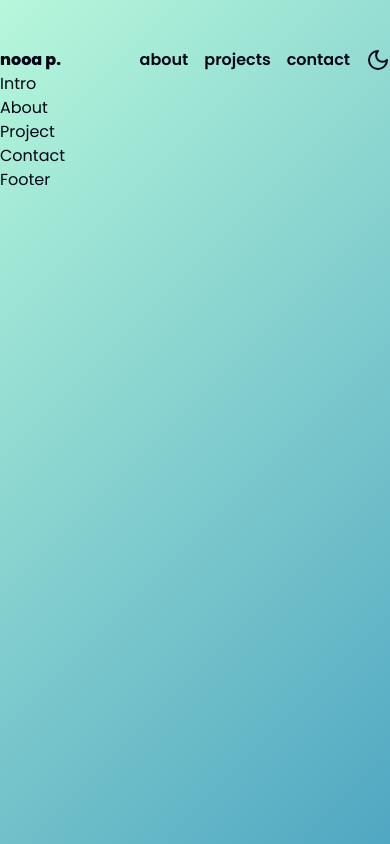
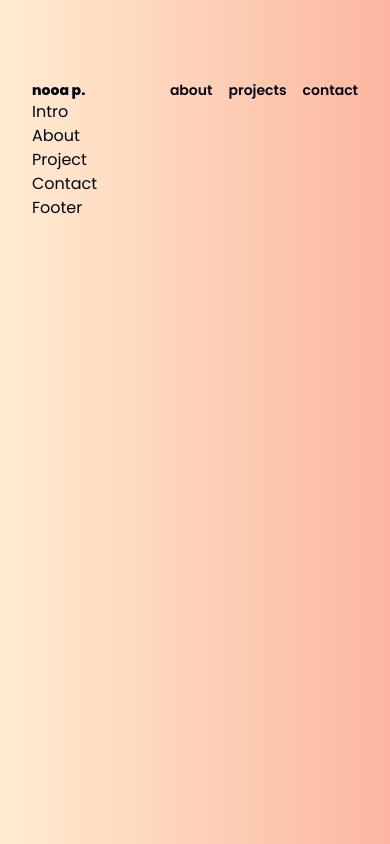
Before and after one commit to nooa-p/nooa-p.github.io, a React (Vite) app: page / in a window 390 px wide. Built offline with nearby package versions, Linux system fonts and the light colour scheme.

Commit message:
remove dark mode & toggle

```diff
--- a/index.html
+++ b/index.html
@@ -11,7 +11,7 @@
 
     <title>Nooa Peltokangas</title>
   </head>
-  <body class="text-slate-950 dark:text-stone-200 transition-colors duration-150 ease-in motion-reduce:transition-none">
+  <body class="text-slate-950">
     <div id="root"></div>
     <script type="module" src="/src/main.jsx"></script>
   </body>
--- a/src/App.jsx
+++ b/src/App.jsx
@@ -7,7 +7,7 @@ import Footer from "./components/Footer"
 
 function App() {
   return (
-    <main className="max-w-3xl mx-auto mt-12 flex flex-col">
+    <main className="max-w-3xl mx-auto mt-12 flex flex-col p-8">
       <Header />
         <Intro />
         <About />
--- a/src/components/Header.jsx
+++ b/src/components/Header.jsx
@@ -1,45 +1,11 @@
-import { useState, useEffect } from "react"
-import { Moon, Sun } from "lucide-react"
-
-function Toggle() {
-  const [isDark, setIsDark] = useState(false)
-
-  useEffect(() => {
-    // check user color scheme preference on page load
-    if (window.matchMedia('(prefers-color-scheme: dark)').matches) {
-      document.getElementsByTagName('html')[0].classList.add('dark')
-      setIsDark(true)
-    }
-  }, [])
-
-  // handle clicking color scheme toggle
-  function handleClick() {
-    if (isDark) {
-      setIsDark(false)
-      document.getElementsByTagName('html')[0].classList.remove('dark')
-    } else {
-      setIsDark(true)
-      document.getElementsByTagName('html')[0].classList.add('dark')
-    }
-  }
-
-  return (
-    <div onClick={handleClick} className="hover:cursor-pointer self-center" tabIndex={0}>
-      <Moon className="opacity-100 dark:opacity-0 transition-opacity ease-in duration-150 motion-reduce:transition-none" />
-      <Sun className="-mt-6 opacity-0 dark:opacity-100 transition-opacity ease-in duration-150 motion-reduce:transition-none" />
-    </div>
-  )
-}
-
 function Header() {
   return (
-    <header className="flex flex-row justify-between lowercase md:text-lg">
+    <header className="flex flex-row justify-between lowercase text-sm md:text-lg">
       <h1 className="hover:cursor-default font-extrabold">Nooa P.</h1>
       <nav className="flex flex-row gap-x-4 md:gap-x-8 font-semibold">
         <a href="#about">About</a>
         <a href="#project">Projects</a>
         <a href="#contact">Contact</a>
-        <Toggle />
       </nav>
     </header>
   )
--- a/src/index.css
+++ b/src/index.css
@@ -3,6 +3,6 @@
 @tailwind utilities;
 
 body {
-  background-image: linear-gradient(-225deg, #B7F8DB 0%, #50A7C2 100%);
+  background-image: linear-gradient(to right, #ffecd2 0%, #fcb69f 100%);
   background-attachment: fixed;
 }
--- a/tailwind.config.js
+++ b/tailwind.config.js
@@ -4,12 +4,12 @@ export default {
     "./index.html",
     "./src/**/*.{js,ts,jsx,tsx}",
   ],
-  darkMode: 'class',
   theme: {
     fontFamily: {
       sans: ['Poppins', 'sans-serif'],
     },
-    extend: {},
+    extend: {
+    },
   },
   plugins: [],
 }
```
